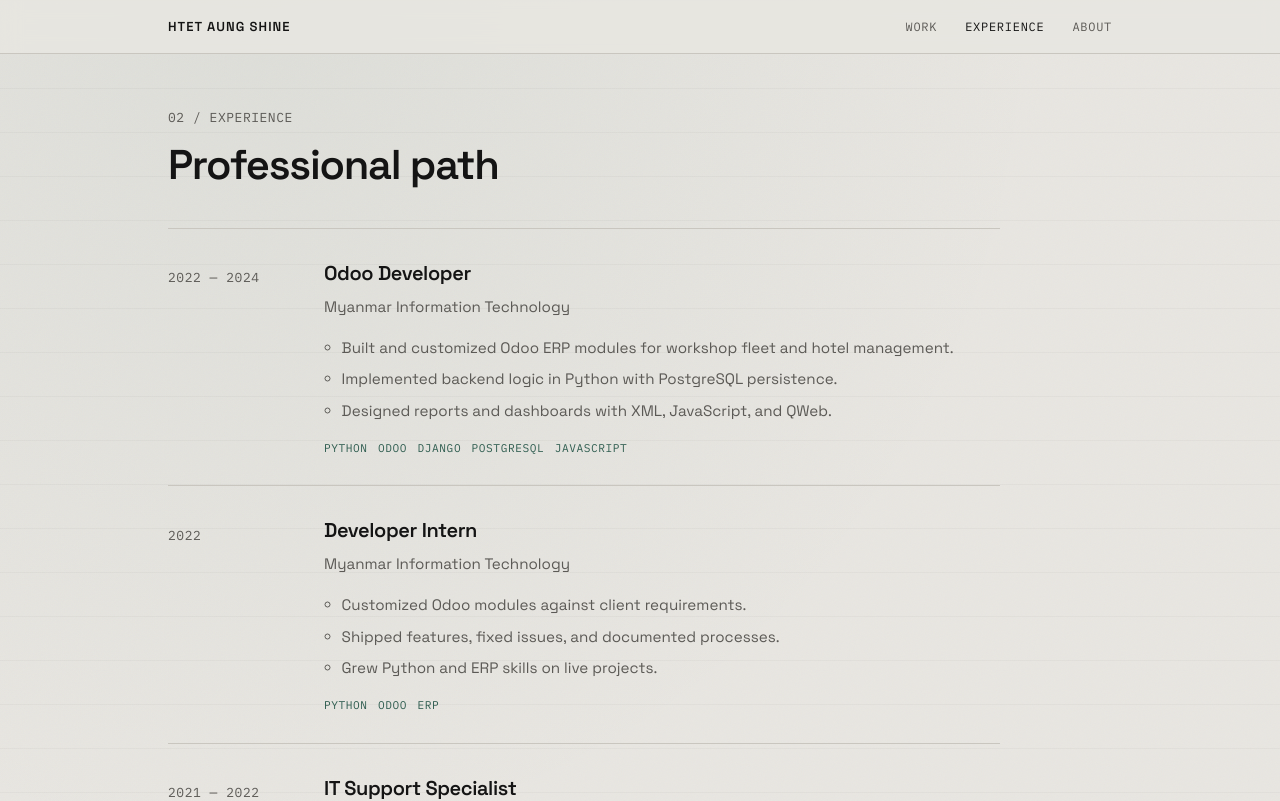
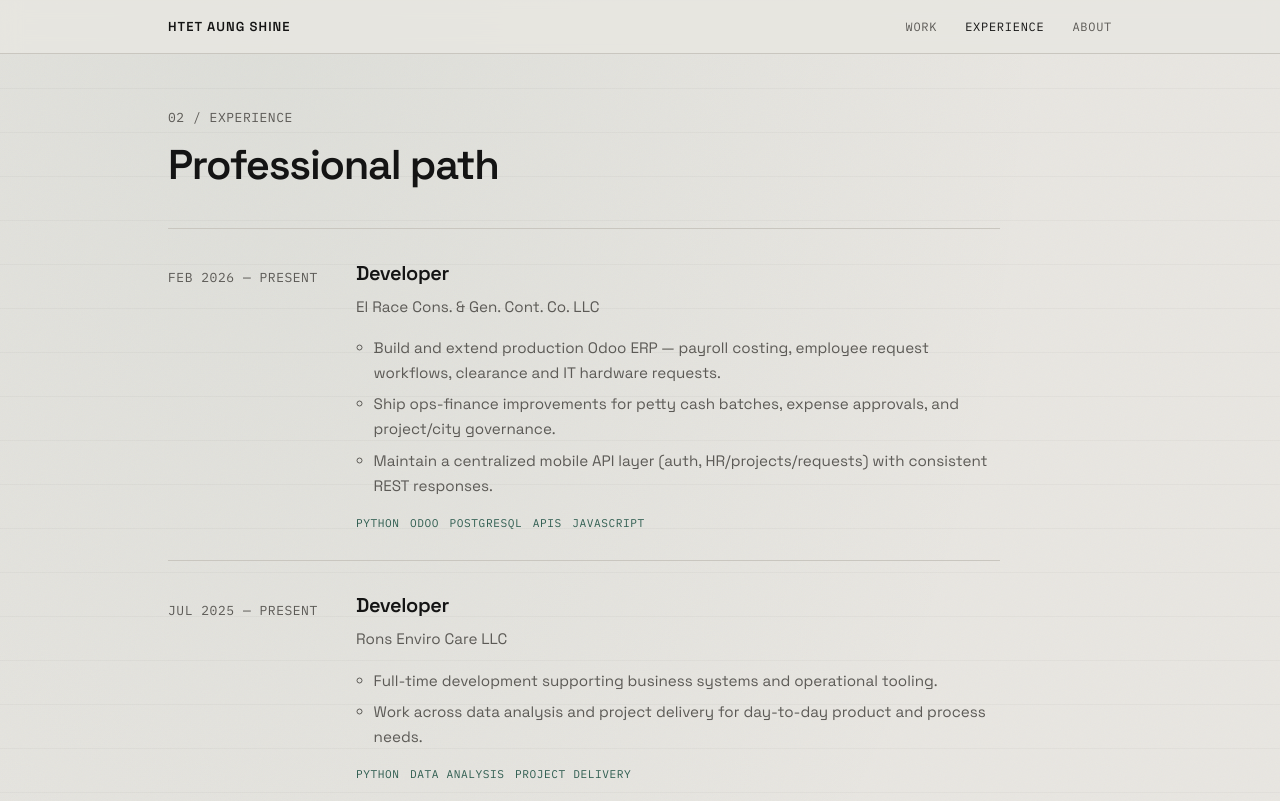
Before and after one commit to devShine3/portfolio-website, a Next.js app: page /experience in a window 1280 px wide. Shown: the top 801 px of the page. Built offline with nearby package versions, Linux system fonts and the light colour scheme.

Commit message:
Add current El Race and Rons roles to Experience.
Keep earlier MIT and support roles; align El Race bullets with production Odoo work.

```diff
--- a/app/experience/experience.module.css
+++ b/app/experience/experience.module.css
@@ -23,7 +23,7 @@
 
 .item {
   display: grid;
-  grid-template-columns: 8.5rem 1fr;
+  grid-template-columns: 10.5rem 1fr;
   gap: 1.25rem;
   padding: 1.75rem 0;
   border-top: 1px solid var(--line);
@@ -52,6 +52,10 @@
   margin: 0.25rem 0 0;
   color: var(--muted);
   font-size: 0.95rem;
+}
+
+.location {
+  color: var(--muted);
 }
 
 .bullets {
--- a/content/experience.ts
+++ b/content/experience.ts
@@ -3,11 +3,37 @@
   period: string;
   role: string;
   company: string;
+  location?: string;
   bullets: string[];
   stack: string[];
 };
 
 export const experiences: Experience[] = [
+  {
+    id: "elrace",
+    period: "Feb 2026 — Present",
+    role: "Developer",
+    company: "El Race Cons. & Gen. Cont. Co. LLC",
+    location: "On-site",
+    bullets: [
+      "Build and extend production Odoo ERP — payroll costing, employee request workflows, clearance and IT hardware requests.",
+      "Ship ops-finance improvements for petty cash batches, expense approvals, and project/city governance.",
+      "Maintain a centralized mobile API layer (auth, HR/projects/requests) with consistent REST responses.",
+    ],
+    stack: ["Python", "Odoo", "PostgreSQL", "APIs", "JavaScript"],
+  },
+  {
+    id: "rons",
+    period: "Jul 2025 — Present",
+    role: "Developer",
+    company: "Rons Enviro Care LLC",
+    location: "Ras Al Khor · On-site",
+    bullets: [
+      "Full-time development supporting business systems and operational tooling.",
+      "Work across data analysis and project delivery for day-to-day product and process needs.",
+    ],
+    stack: ["Python", "Data Analysis", "Project Delivery"],
+  },
   {
     id: "odoo-dev",
     period: "2022 — 2024",
```
